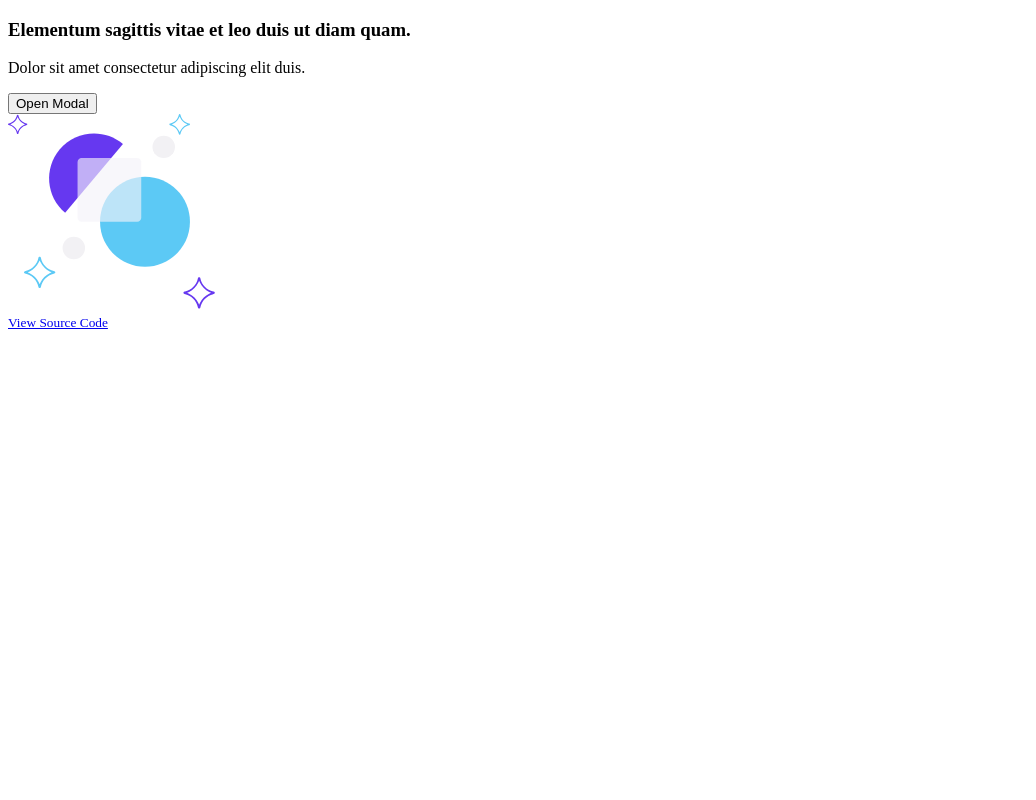
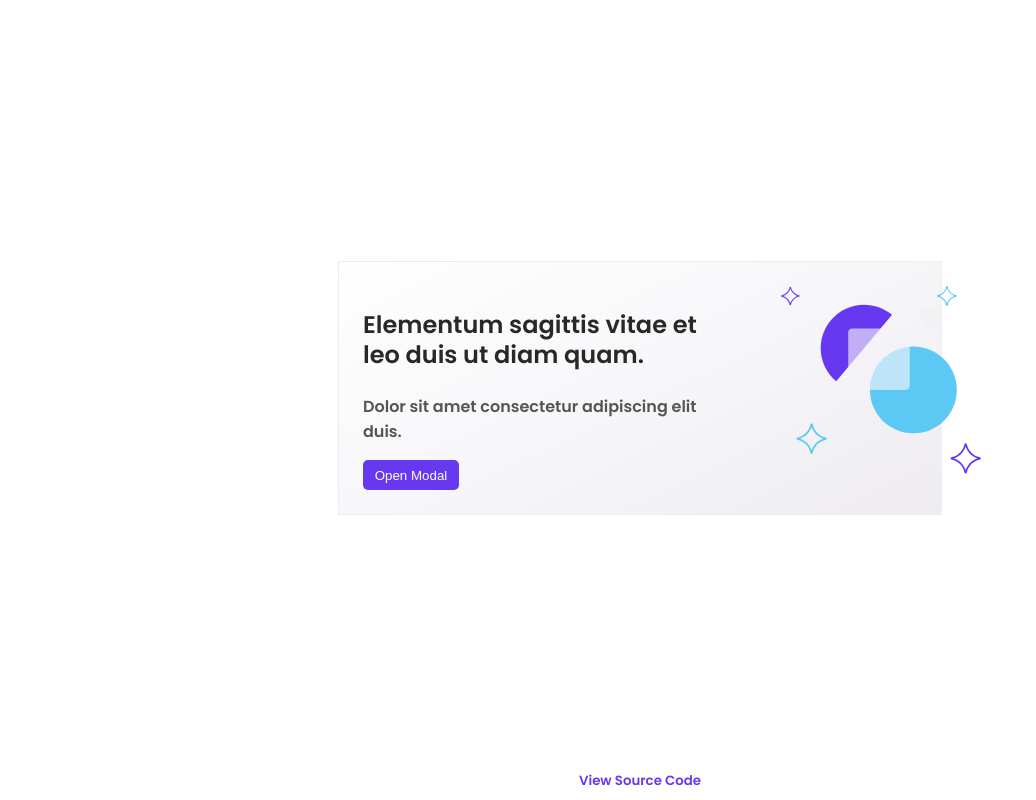
Before and after one commit to manuelosorio/adv-web-ex-2, a plain HTML site: page index.html in a window 1280 px wide. Shown: the whole page, without its empty margins (0-1036 px from the left). Drawn offline with Linux system fonts and the light colour scheme.

Commit message:
Update 2023-09-25T03:52:01.138Z

```diff
--- a/css/style.css
+++ b/css/style.css
@@ -28,6 +28,56 @@
 }
 *:before, *:after {
   box-sizing: inherit;
+}
+
+html {
+  font-size: 100%;
+}
+
+body {
+  font: 600 1rem "Poppins", sans-serif;
+  color: #555;
+  line-height: 1.5;
+  display: flex;
+  flex-direction: column;
+  min-height: 98vh;
+}
+
+main {
+  flex: 1 0 auto;
+  display: flex;
+  flex-direction: column;
+  align-items: center;
+  justify-content: center;
+  padding: 2rem 0;
+}
+
+h3 {
+  font: 600 1.5rem "Poppins", sans-serif;
+  color: #282828;
+  line-height: 1.25;
+}
+
+p {
+  font: 600 1rem "Poppins", sans-serif;
+  color: #555;
+}
+
+a {
+  color: #6638F0;
+  text-decoration: none;
+  transition: color ease-in-out 200ms;
+}
+a:hover {
+  color: #282828;
+}
+
+img {
+  width: 100%;
+}
+
+footer {
+  text-align: center;
 }
 
 /*----------------------  End Base  ----------------------*/
@@ -62,11 +112,94 @@
  * html syntax:
  * <div class="block block__element--modifier"> ... </div> */
 /* ---- 4.1 Button ---- */
+.button {
+  background-color: var(--button-bg-color);
+  color: var(--button-text-color);
+  display: inline-flex;
+  align-items: center;
+  justify-content: center;
+  padding: 0.5625em 0.875em;
+  transition: all ease-in-out 200ms;
+  border-radius: 5px;
+  cursor: pointer;
+}
+.button:hover {
+  color: var(--button-text-color);
+}
+.button__primary {
+  --button-bg-color: #6638F0 ;
+  --button-text-color: #FFFFFF ;
+  border: none;
+}
+.button__primary:hover {
+  --button-bg-color: #4611e4 ;
+}
+.button__secondary {
+  --button-text-color: #6638F0 ;
+  border: none;
+  border-radius: 5px;
+}
+.button__secondary:hover {
+  --button-text-color: #282828 ;
+}
+.button--close {
+  border: none;
+  position: absolute;
+  top: 0.15rem;
+  right: 0.15rem;
+}
 
 /* ensures that parent has position relative */
 
 /* ---- End Button ---- */
 /* ---- 4.2 Modal ---- */
+.modal {
+  position: fixed;
+  background: #FFFFFF;
+  border: none;
+  border-radius: 10px;
+  padding: 0;
+  overflow: hidden;
+  transition: all 0.5s ease-in-out;
+  width: 80%;
+  max-width: 750px;
+}
+.modal[open] {
+  animation: animate-modal 1s ease-in-out;
+}
+.modal[open]::backdrop {
+  background: rgba(102, 56, 240, 0.25);
+  -webkit-backdrop-filter: blur(5px) opacity(1);
+          backdrop-filter: blur(5px) opacity(1);
+  animation: show-backdrop 1s ease-in-out;
+}
+
+.modal-content {
+  display: flex;
+  flex-direction: column;
+  gap: 2%;
+}
+@media (min-width: 48em) {
+  .modal-content {
+    flex-direction: row;
+  }
+}
+.modal-content__left {
+  display: flex;
+  width: 100%;
+  background: linear-gradient(154.5deg, #6638F0 0%, #5CC9F5 100%);
+  align-items: stretch;
+  padding: 4.25rem 1rem;
+}
+@media (min-width: 48em) {
+  .modal-content__left {
+    flex-basis: 50%;
+  }
+}
+.modal-content__right {
+  flex-basis: 50%;
+  padding: 1.25rem 1rem;
+}
 @keyframes animate-modal {
   from {
     opacity: 0;
@@ -79,6 +212,30 @@
 }
 /* ---- End Modal ---- */
 /* ---- 4.3 Card ---- */
+.card {
+  position: relative;
+  display: flex;
+  flex-direction: row;
+  gap: 2%;
+  border: solid 1px #EEECF1;
+  padding: 1.5rem;
+  background: linear-gradient(154.5deg, #FFFFFF 0%, #EEECF1 100%);
+  width: 80%;
+}
+.card img {
+  display: none;
+  position: relative;
+  width: 200px;
+  left: 4rem;
+}
+@media (min-width: 48em) {
+  .card {
+    max-width: 604px;
+  }
+  .card img {
+    display: initial;
+  }
+}
 
 /* ---- End Card ---- */
 /*----------------------  End Modules  ---------------------- */
```
Also changed, not shown: 1 other file.
